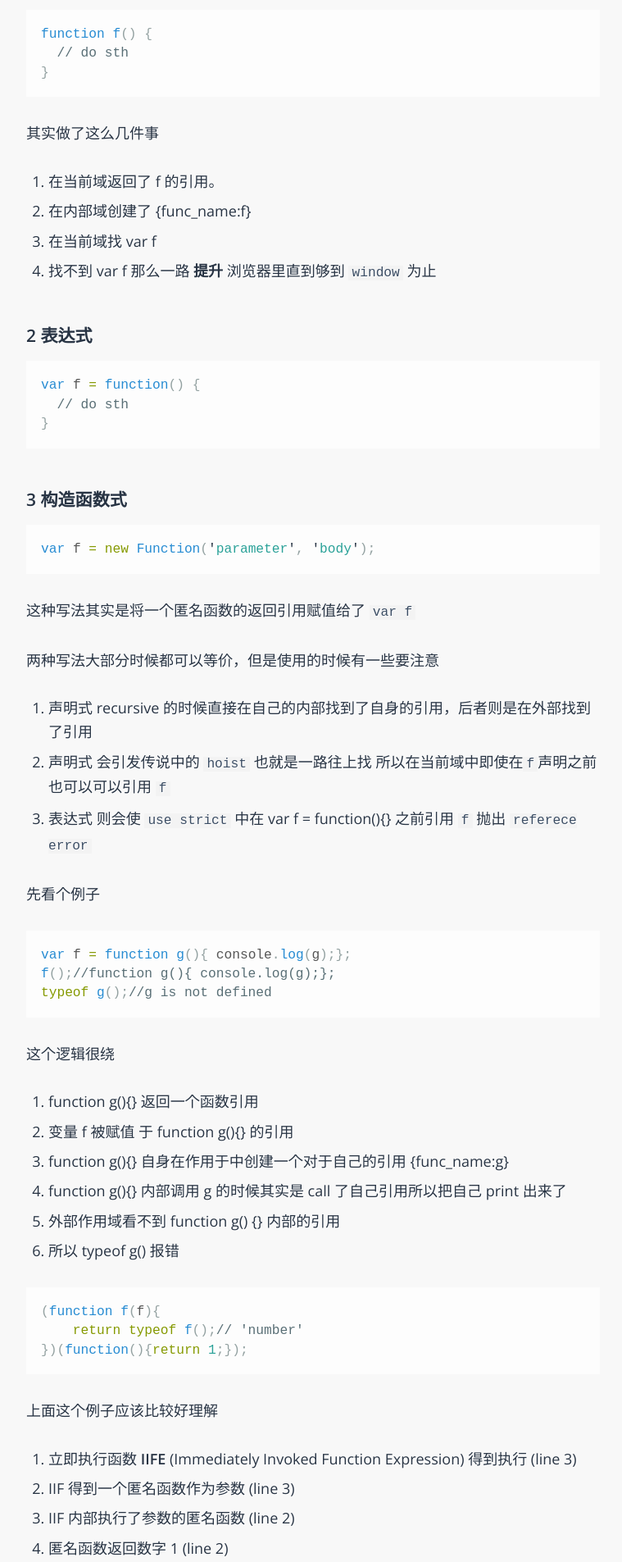
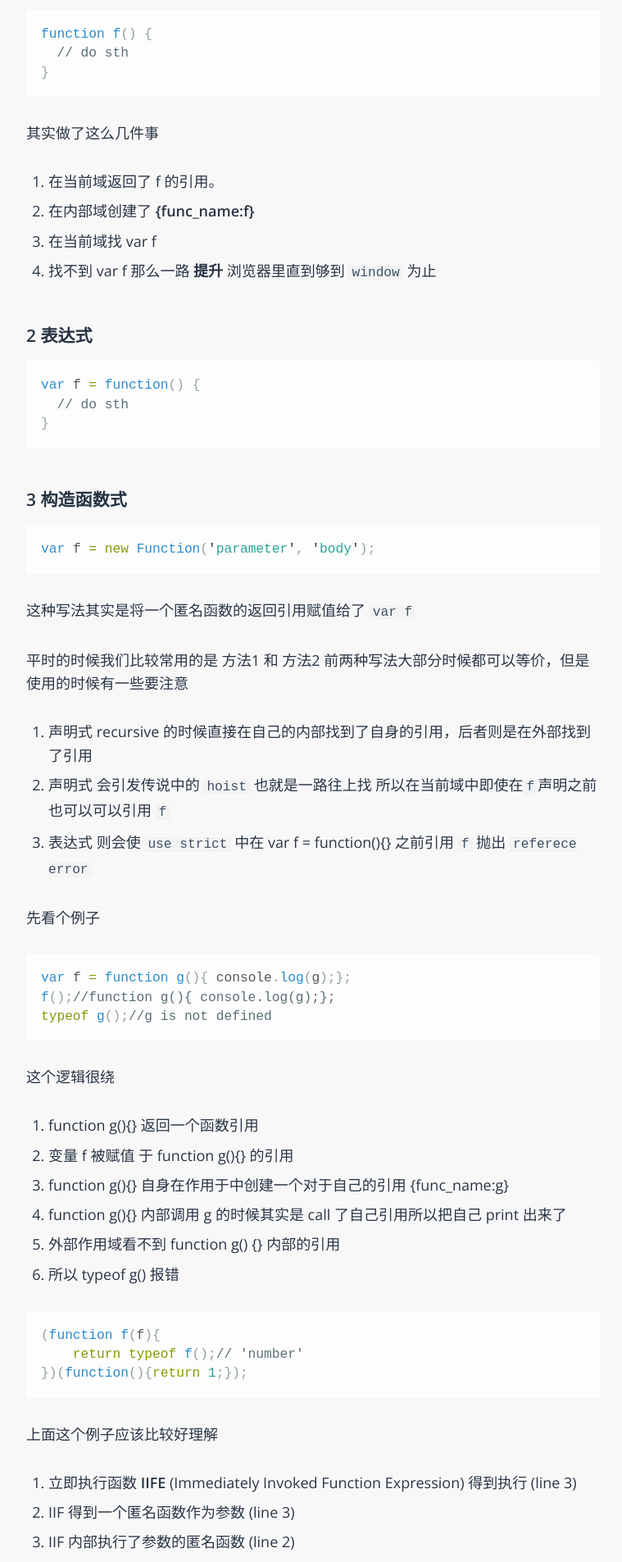
Before and after one commit to lycolin/hans-lizihan.github.io, a Jekyll site: the page built from _posts/2015/4/2015-04-24-javascript-表达式.md, in a window 1280 px wide. Shown: the part 1785-3690 px from the top of the page at 82% size, without its empty margins (258-1017 px from the left). Built offline with Jekyll 4.4.1, drawn with Linux system fonts in a browser that asks for light colours; some web fonts are replaced; Markdown is read by kramdown in place of the engine named in the settings; comment, search, counter and statistics services are not loaded.

Commit message:
minors amend

````diff
--- a/_posts/2015/4/2015-04-24-javascript-表达式.md
+++ b/_posts/2015/4/2015-04-24-javascript-表达式.md
@@ -59,10 +59,11 @@
 ```
 
 其实做了这么几件事
-  1. 在当前域返回了 f 的引用。
-  2. 在内部域创建了 {func_name:f}
-  3. 在当前域找 var f
-  4. 找不到 var f 那么一路 __提升__ 浏览器里直到够到 `window` 为止
+
+1. 在当前域返回了 f 的引用。
+2. 在内部域创建了 **{func_name:f}**
+3. 在当前域找 var f
+4. 找不到 var f 那么一路 __提升__ 浏览器里直到够到 `window` 为止
 
 ### 2 表达式
 ``` javascript
@@ -78,7 +79,8 @@
 
 这种写法其实是将一个匿名函数的返回引用赋值给了 `var f`
 
-两种写法大部分时候都可以等价，但是使用的时候有一些要注意
+平时的时候我们比较常用的是 方法1 和 方法2
+前两种写法大部分时候都可以等价，但是使用的时候有一些要注意
 
 1. 声明式 recursive 的时候直接在自己的内部找到了自身的引用，后者则是在外部找到了引用
 2. 声明式 会引发传说中的 `hoist` 也就是一路往上找 所以在当前域中即使在`f`声明之前也可以可以引用 `f`
@@ -109,12 +111,14 @@
 ```
 
 上面这个例子应该比较好理解
+
 1. 立即执行函数 __IIFE__ (Immediately Invoked Function Expression) 得到执行 (line 3)
 2. IIF 得到一个匿名函数作为参数 (line 3)
 3. IIF 内部执行了参数的匿名函数 (line 2)
 4. 匿名函数返回数字 1 (line 2)
 
 唯一需要注意的就是 __当函数执行有命名冲突的时候，函数依次填入 变量 => 函数 => 参数__
+
 1. 对应上面的例子，就是 line 1 函数声明的名字是 `f` 参数的名字也是 `f`
 2. 所以在执行的时候 函数 `f` 没有将自己当成是参数传入到参数中，而是将下面的匿名函数传入了进去
 
@@ -172,6 +176,7 @@
 ```
 
 上面代码我们可以看到
+
 1. 创建 constructor `Test`
 2. 调用 constructor
 3. 期待一个 new 出来的 `Function`
````
Also changed, not shown: _posts/2015/4/2015-04-25-solid.md (+4 -0 lines).
